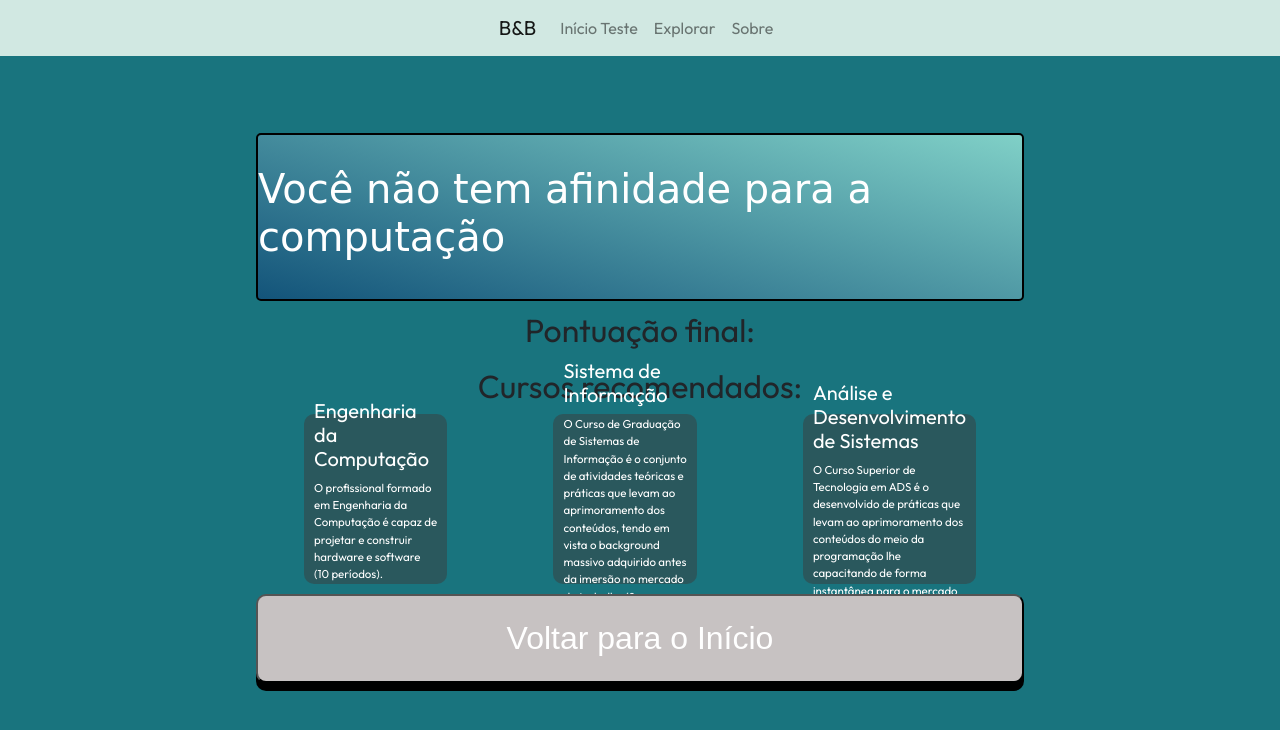
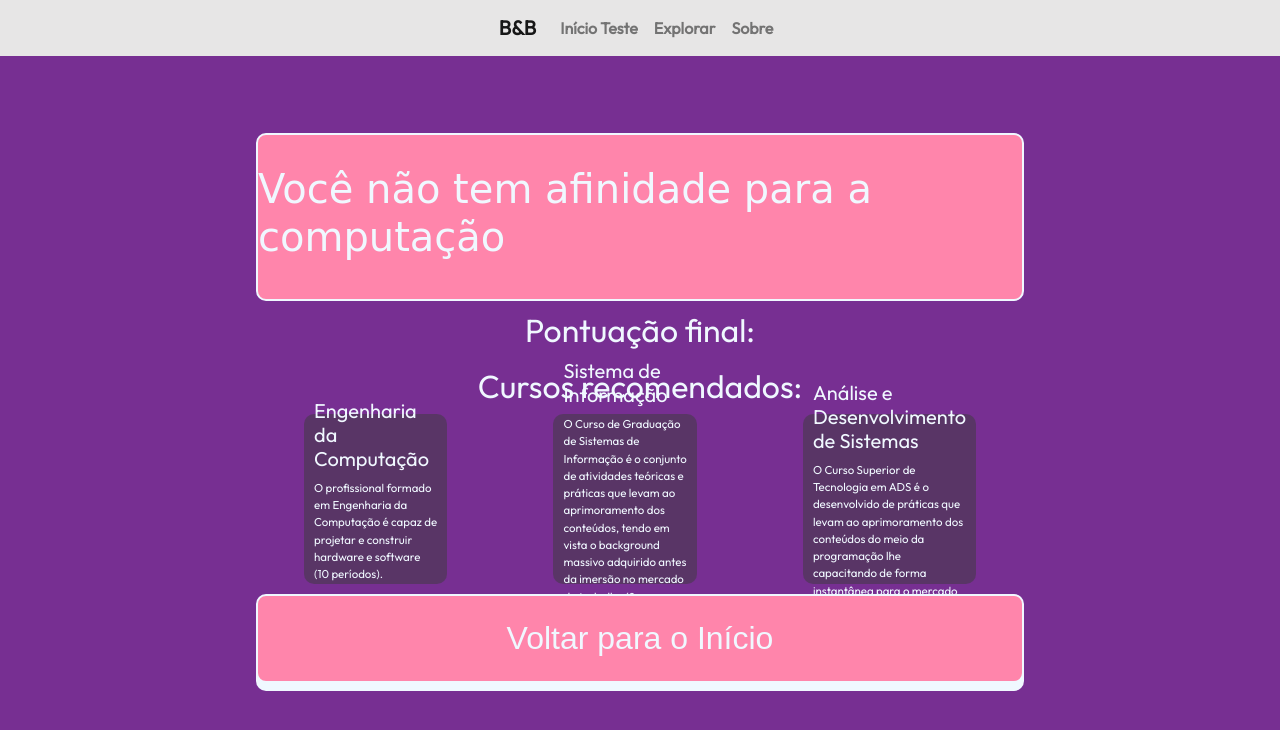
Before and after one commit to dev-MarkOS/Programados-x-BitsAndBytes, a plain HTML site: page end.html in a window 1280 px wide. Drawn offline with nearby package versions, Linux system fonts and the light colour scheme.

Commit message:
Update 13/01/24
Adding all page updates.
Styles, colors, buttons, and much more!

```diff
--- a/end.html
+++ b/end.html
@@ -39,9 +39,9 @@
             <h2 class="header-result"></h2>
         </div>
         <div class="main-content">
-            <h2>Pontuação final:</h2>
+            <h2 class="text-dec">Pontuação final:</h2>
             <h1 class="main-score"></h1>
-            <h2>Cursos recomendados:</h2>
+            <h2 class="text-dec">Cursos recomendados:</h2>
             <div class="main-courses">
                 <div class="texts">
                     <h5>Engenharia da Computação</h5>
--- a/styles/end.css
+++ b/styles/end.css
@@ -1,28 +1,13 @@
-body {
-    padding: 0;
-    margin: 0;
-    display: flex;
-    flex-direction: column;
-    align-items: center;
-    font-family: 'Outfit', sans-serif;
-}
-
 header>h1 {
     font-size: 8vh;
     letter-spacing: 0.7rem;
-    color: #fafafa;
     font-family: 'Outfit', sans-serif;
-    text-shadow: 0 7px rgb(61, 61, 61);
     margin: 0;
 }
 
 header>p {
     margin-top: 0px;
     font-size: 2vh;
-}
-
-header{
-    width:100%;
 }
 
 main {
@@ -34,19 +19,59 @@ main {
     align-items: center;
 }
 
+button {
+    color: aliceblue; /*Texto início*/
+    height: 100px;
+    margin-bottom: 10px;
+    width: 100%;
+    font-family: 'Barlow', sans-serif;
+    font-size: 4vh;
+    border: 2px solid aliceblue;
+    box-shadow: 0 0.5rem aliceblue;
+    border-radius: 10px;
+    background-color: #ff85ab;
+}
+
+button:hover {
+    cursor: pointer;
+    box-shadow: 0 0.4rem 1.4rem 0 rgba(255, 255, 255, 0.726); /*Cor do hover*/
+    transform: scale(1.02);
+    transition: transform 100ms;
+}
+
+footer {
+    width: 60vw;
+    height: 12vh;
+    background: white;
+    display: grid;
+    grid-template-columns: 1fr 1fr;
+    grid-gap: 10px;
+}
+
+footer>div {
+    display: flex;
+    flex-direction: row;
+    justify-content: center;
+    align-items: center;
+}
+
+
+/*Estilização div e classes*/
+
 .main-header {
     height: 30%;
     width: 100%;
-    background: linear-gradient(15deg, #13547a 0%, #80d0c7 100%);
-    border: 2px solid black;
-    border-radius: 5px;
+    background:#ff85ab;
+    background:#ff85ab;
+    border: 2px solid aliceblue;
+    border-radius: 10px;
     display: flex;
     align-items: center;
     justify-content: center;
 }
 
 .main-header>h2 {
-    color: #ffffff;
+    color: aliceblue;
     font-family: 'Mali', cursive;
     font-size: 2.5rem;
 }
@@ -68,60 +93,25 @@ main {
 .main-content>h1 {
     font-family: 'Barlow', cursive;
     font-weight: bold;
-    text-shadow: 0 6px #3d3d3d;
-    color: #c7c2c2;
+    text-shadow: 0 4px aliceblue;
+    color: #ff85ab;  /*Pontuação números*/
     font-size: 5vh;
     letter-spacing: 0.7rem;
     margin: 0;
 }
 
-button {
-    color: white;
-    height: 100px;
-    margin-bottom: 10px;
-    width: 100%;
-    font-family: 'Barlow', sans-serif;
-    font-size: 4vh;
-    box-shadow: 0 0.5rem rgb(0, 0, 0);
-    border-radius: 10px;
-    background-color: #c7c2c2;
-}
-
-button:hover {
-    cursor: pointer;
-    box-shadow: 0 0.4rem 1.4rem 0 rgba(255, 255, 255, 0.726);
-    transform: scale(1.02);
-    transition: transform 100ms;
-}
-
-footer {
-    width: 60vw;
-    height: 12vh;
-    background: white;
-    display: grid;
-    grid-template-columns: 1fr 1fr;
-    grid-gap: 10px;
-}
-
-footer>div {
-    display: flex;
-    flex-direction: row;
-    justify-content: center;
-    align-items: center;
-}
 
 .main-courses {
     display: grid;
     grid-template-columns: 1fr 1fr 1fr;
     grid-gap: 10px;
-    color: #444;
     width: 100%;
     margin-bottom: 10px;
 }
 
 .main-courses>div {
-    background-color: rgba(61, 61, 61, 0.5);
-    color: white;
+    background-color: rgba(61, 61, 61, 0.5); /*Cor da caixa do resultados do curso*/
+    color: aliceblue; /*Cor do texto*/
     display: flex;
     flex-direction: column;
     justify-content: center;
--- a/styles/home.css
+++ b/styles/home.css
@@ -1,19 +1,8 @@
-
-body {
-    padding: 0;
-    margin: 0;
-    display: flex;
-    flex-direction: column;
-    align-items: center;
-    font-family: 'Outfit', sans-serif;
-}
-
 header>h1 {
     font-size: 8vh;
     letter-spacing: 0.7rem;
     color: #ffffff;
     font-family: 'Outfit', sans-serif;
-    text-shadow: 0 7px rgb(61, 61, 61);
     margin: 0;
 }
 
@@ -22,33 +11,20 @@ header>p {
     font-size: 2vh;
 }
 
-header{
-    width:100%;
-}
-
-main {
-    margin-top: 6%;
-    width: 60vw;
-    height: 70vh;
-    display: flex;
-    flex-direction: column;
-    align-items: center;
-}
-
+/*Caixa principal*/
 .main-header {
     height: 30%;
     width: 100%;
-    background: linear-gradient(15deg, #13547a 0%, #80d0c7 100%);
-    border: 2px solid black;
-    border-radius: 5px;
+    background:#ff85ab;
+    border: 2px solid aliceblue;
+    border-radius: 10px;
     display: flex;
     align-items: center;
     justify-content: center;
-    /* margin: 20px; */
 }
 
 .main-header>h2 {
-    color: rgb(255, 255, 255);
+    color: aliceblue; /* Cor do texto da caixa principal*/
     font-family: 'Caprasimo', serif;
     font-family: 'Titan One', sans-serif;
     font-size: 2.5rem;
@@ -66,13 +42,10 @@ button {
     width: 100%;
     font-family: 'Barlow', sans-serif;
     font-size: 4vh;
-    box-shadow: 0 0.5rem rgb(0, 0, 0);
+    border: 2px solid aliceblue;
+    box-shadow: 0 0.5rem aliceblue;
     border-radius: 10px;
-    background-color: #c7c2c2;
-}
-
-.iniciar{
-    color: #ffffff; /* Cor no ponto médio do gradiente */
+    background-color: #ff85ab;
 }
 
 button:hover {
@@ -85,7 +58,7 @@ button:hover {
 footer {
     width: 60vw;
     height: 12vh;
-    background: white;
+    background: aliceblue;
     display: grid;
     grid-template-columns: 1fr 1fr;
     grid-gap: 10px;
--- a/styles/index.css
+++ /dev/null
@@ -1,89 +0,0 @@
-
-body {
-    padding: 0;
-    margin: 0;
-    display: flex;
-    flex-direction: column;
-    align-items: center;
-    font-family: 'Outfit', sans-serif;
-}
-
-header>h1 {
-    font-size: 8vh;
-    letter-spacing: 0.7rem;
-    color: #FF008F;
-    font-family: 'Outfit', sans-serif;
-    text-shadow: 0 7px rgb(61, 61, 61);
-    margin: 0;
-}
-
-header>p {
-    margin-top: 0px;
-    font-size: 2vh;
-}
-
-main {
-    width: 60vw;
-    height: 70vh;
-    display: flex;
-    flex-direction: column;
-    align-items: center;
-}
-
-.main-header {
-    height: 30%;
-    width: 100%;
-    background: linear-gradient(10deg, rgb(75, 75, 75) 0%, rgb(75, 75, 75) 100%);
-    border-radius: 5px;
-    display: flex;
-    align-items: center;
-    justify-content: center;
-    /* margin: 20px; */
-}
-
-.main-header>h2 {
-    color: white;
-    font-family: 'Mali', cursive;
-    font-size: 2.5rem;
-}
-
-.main-content {
-    width: 100%;
-    height: 70%;
-    margin-top: 20px;
-}
-
-button {
-    color: white;
-    height: 100px;
-    margin-bottom: 10px;
-    width: 100%;
-    font-family: 'Barlow', sans-serif;
-    font-size: 4vh;
-    box-shadow: 0 0.5rem rgb(0, 0, 0);
-    border-radius: 10px;
-    background-color:#FF008F;
-}
-
-button:hover {
-    cursor: pointer;
-    box-shadow: 0 0.4rem 1.4rem 0 rgba(229, 59, 150, 0.726);
-    transform: scale(1.02);
-    transition: transform 100ms;
-}
-
-footer {
-    width: 60vw;
-    height: 12vh;
-    background: white;
-    display: grid;
-    grid-template-columns: 1fr 1fr;
-    grid-gap: 10px;
-}
-
-footer>div {
-    display: flex;
-    flex-direction: row;
-    justify-content: center;
-    align-items: center;
-}
--- a/styles/jogo.css
+++ b/styles/jogo.css
@@ -1,18 +1,8 @@
-body {
-    padding: 0;
-    margin: 0;
-    display: flex;
-    flex-direction: column;
-    align-items: center;
-    font-family: 'Outfit', sans-serif;
-}
-
 header>h1 {
     font-size: 8vh;
     letter-spacing: 0.7rem;
     color: #FF008F;
     font-family: 'Outfit', sans-serif;
-    text-shadow: 0 7px rgb(61, 61, 61);
     margin: 0;
 }
 
@@ -21,32 +11,19 @@ header>p {
     font-size: 2vh;
 }
 
-header{
-    width:100%;
-}
-
-main {
-    margin-top: 6%;
-    width: 60vw;
-    height: 70vh;
-    display: flex;
-    flex-direction: column;
-    align-items: center;
-}
-
 .main-header {
     height: 30%;
     width: 100%;
-    background: linear-gradient(15deg, #13547a 0%, #80d0c7 100%);
-    border-radius: 5px;
+    background:#ff85ab;
+    border: 2px solid aliceblue;
+    border-radius: 10px;
     display: flex;
     align-items: center;
     justify-content: center;
-    /* margin: 20px; */
 }
 
 .main-header>h2 {
-    color: white;
+    color: aliceblue;
     font-family: 'Mali', cursive;
     font-size: 2.0rem;
 }
@@ -63,15 +40,16 @@ main {
 }
 
 button {
-    color: white;
+    color: aliceblue;
     height: 100px;
     margin-bottom: 10px;
     width: 100%;
     font-family: 'Barlow', sans-serif;
     font-size: 3vh;
-    box-shadow: 0 0.5rem rgb(0, 0, 0);
+    border: 2px solid aliceblue;
+    box-shadow: 0 0.5rem aliceblue;
     border-radius: 10px;
-    background-color: #c7c2c2;
+    background-color: #ff85ab;
 }
 
 button:hover {
@@ -84,7 +62,7 @@ button:hover {
 footer {
     width: 60vw;
     height: 12vh;
-    background: white;
+    background: aliceblue;
     display: grid;
     grid-template-columns: 1fr 1fr;
     grid-gap: 10px;
--- a/styles/style.css
+++ b/styles/style.css
@@ -4,25 +4,52 @@
     box-sizing: border-box;
 }
 
-body,html{
-  background-color: #19747E;
+body {
+  padding: 0;
+  margin: 0;
+  display: flex;
+  flex-direction: column;
+  align-items: center;
   font-family: 'Outfit', sans-serif;
 }
 
+
+body,html{
+  background-color: 	#772f92;
+
+}
+
+main {
+    margin-top: 6%;
+    width: 60vw;
+    height: 70vh;
+    display: flex;
+    flex-direction: column;
+    align-items: center;
+}
+
+  header{
+    background-color: #e7e6e6; /* Header cor*/
+    font-family: 'Outfit', sans-serif;
+    font-weight: bolder;
+    width:100%;
+  }
+
   /*IDS & CLasses*/
 
-  main {
-    margin-top: 6%;
-  }
-
-  header{
-    background-color: #D1E8E2;
-    font-family: 'Outfit', sans-serif;
-  }
   .center, header{
     display: flex;
     justify-content: center;
     align-items: center;
+  }
+
+  #beb{
+    font-family: 'Titan One', sans-serif;
+    margin-top: -50px;
+  }
+
+  .btns-dec{
+    margin-top: 4rem;
   }
 
   .texts{
@@ -37,14 +64,41 @@ body,html{
     list-style: square inside;
   }
 
-  #beb{
-    font-family: 'Titan One', sans-serif;
-  }
-
-
   /*Navbar custom hover*/
       .navbar-custom .navbar-nav .nav-link:hover {
-      box-shadow: 0 0 10px rgba(0, 0, 0, 0.2);
       text-decoration: underline;
       text-decoration-thickness: 0.15em;
     }
+
+    .text-dec{
+      color: aliceblue; /*Cor do texto*/
+    }
+
+    /*Responsividade mobile*/
+    @media only screen and (max-width: 768px) {
+      .navbar-toggler {
+          display: block;
+      }
+
+      .navbar-collapse {
+          display: none;
+      }
+
+      .navbar-nav {
+          text-align: center;
+          margin-top: 10px;
+      }
+
+      .navbar-nav .nav-item {
+          display: block;
+          margin-bottom: 10px;
+      }
+
+      .navbar-toggler-icon {
+          background-color: #007bff;
+      }
+
+      .navbar-toggler:hover .navbar-toggler-icon {
+          background-color: #0056b3;
+      }
+  }
```
Also changed, not shown: home.html (+1 -2 lines), index.html (+2 -2 lines), scripts/jogo.js (line endings or trailing spaces), 1 other file.
